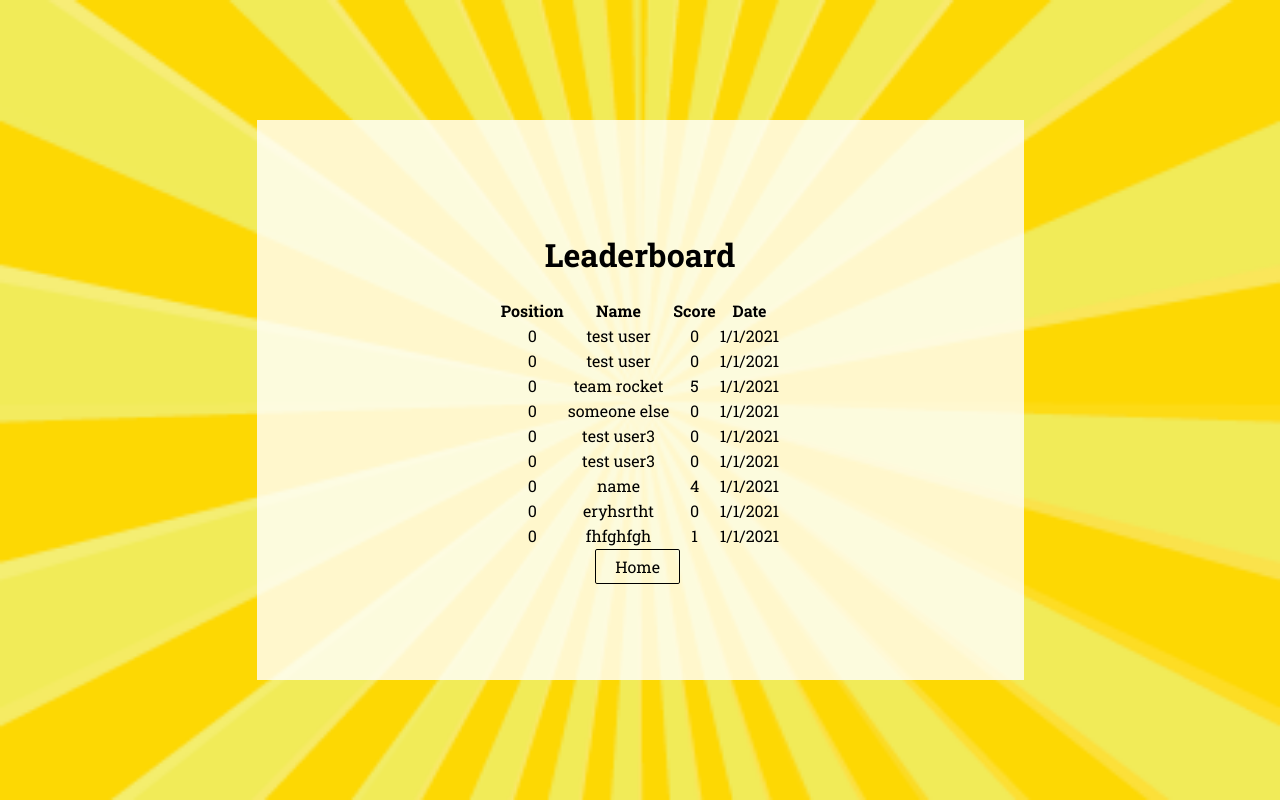
After one commit to simonnineteen90/whos-that-pokemon, a Flask app: page /leaderboard in a window 1280 px wide. The commit adds this page. Run offline with Flask 2, Linux system fonts and the light colour scheme; data comes from the database, SQL or seed files in the repository; both versions use the stored data as it was after the commit.

Commit message:
Leaderboard now working

```diff
--- a/main.py
+++ b/main.py
@@ -10,6 +10,7 @@ app = Flask(__name__)
 app.secret_key = "secretPokemon"
 app.config['SQLALCHEMY_DATABASE_URI'] = 'sqlite:///site.db'
 db = SQLAlchemy(app)
+
 
 # using SQL Alchemy to set up the leaderboard as an SQLite database
 class User(db.Model):
@@ -34,16 +35,20 @@ def start():
 
 
 
-@app.route('/leaderboard', methods=["POST"])
+@app.route('/leaderboard', methods=["POST", "GET"])
 def leaderboard():
-    new_leaderboard_name = request.form["leaderboard_name"]
-    new_highscore= User(username=new_leaderboard_name, score=flask_session['user_score'])
-    db.session.add(new_highscore)
-    db.session.commit()
+    #allows the leaderboard to be viewed without updating/adding to it
+    if request.method == 'POST':
+        new_leaderboard_name = request.form["leaderboard_name"]
+        new_highscore= User(username=new_leaderboard_name, score=flask_session['user_score'])
+        db.session.add(new_highscore)
+        db.session.commit()
+
 
     leaderboard = User.query.all()
-    return f"New name for leaderboard: {new_leaderboard_name}. Score:{flask_session['user_score']}" \
-           f"<br/> Leaderboard data: {leaderboard}"
+    # return f"New name for leaderboard: {new_leaderboard_name}. Score:{flask_session['user_score']}" \
+    #        f"<br/> Leaderboard data: {leaderboard[0]}"
+    return render_template('leaderboard.html', leaderboard=leaderboard)
 
 
 @app.route('/random_pokemon')
--- a/templates/index.html
+++ b/templates/index.html
@@ -14,7 +14,7 @@
 
         <div>
             <a class=button href="{{ url_for('random_pokemon') }}">start</a>
-            <a class=button href="#">leaderboard</a>
+            <a class=button href="{{ url_for('leaderboard') }}">leaderboard</a>
         </div>
 
 {% endblock %}
--- /dev/null
+++ b/templates/leaderboard.html
@@ -0,0 +1,35 @@
+{% extends 'base.html' %}
+
+
+
+
+{% block body %}
+
+    <h1>Leaderboard</h1>
+
+    <table>
+        <tr>
+            <th>Position</th>
+            <th>Name</th>
+            <th>Score</th>
+            <th>Date</th>
+        </tr>
+
+        {% for item in leaderboard %}
+            <tr>
+                <td>0</td>
+                <td>{{ item.username }}</td>
+                <td>{{ item.score }}</td>
+                <td>1/1/2021</td>
+            </tr>
+        {% endfor %}
+
+    </table>
+
+        <div>
+
+            <a class=button href="{{ url_for('start') }}">Home</a>
+
+        </div>
+
+{% endblock %}
```
Also changed, not shown: site.db.
